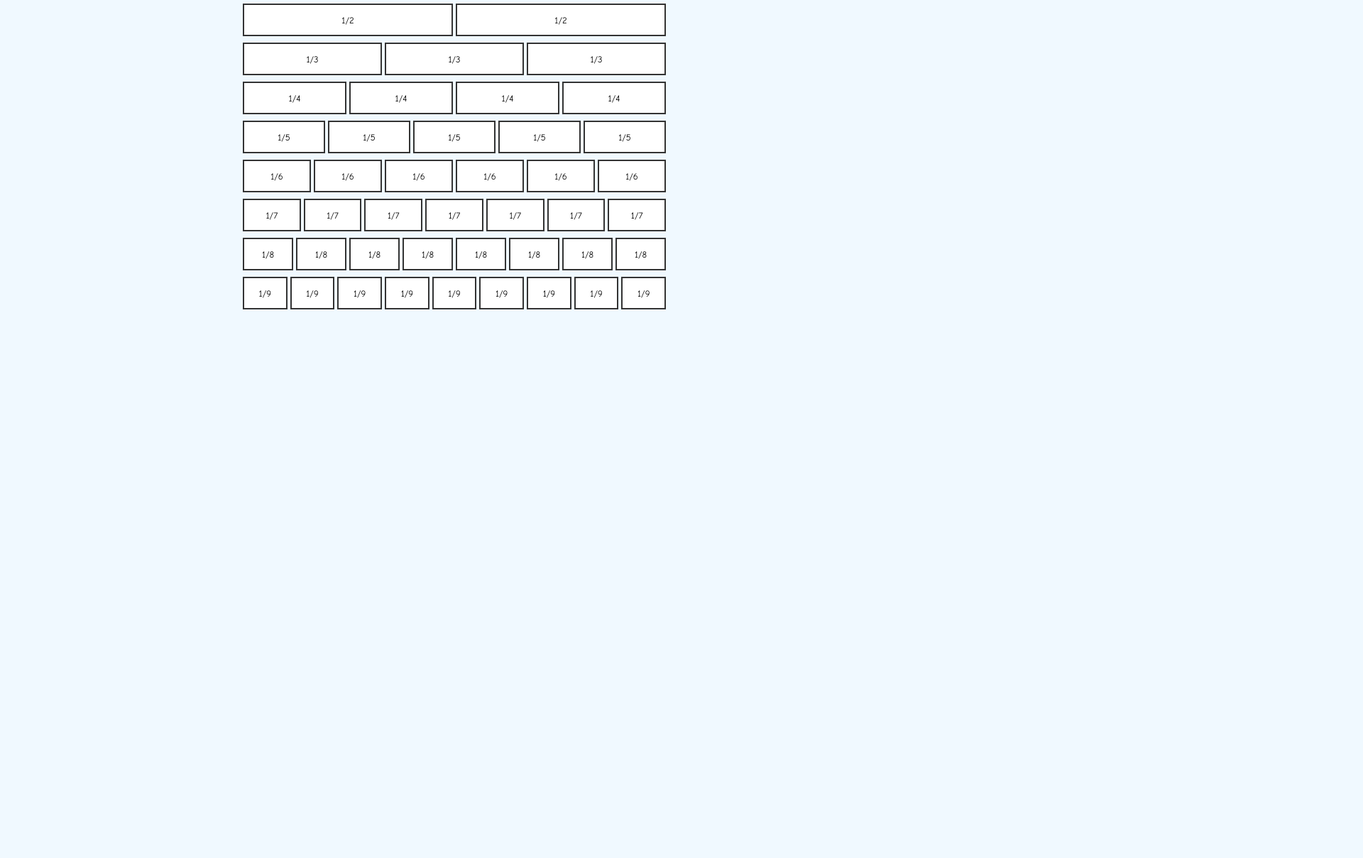
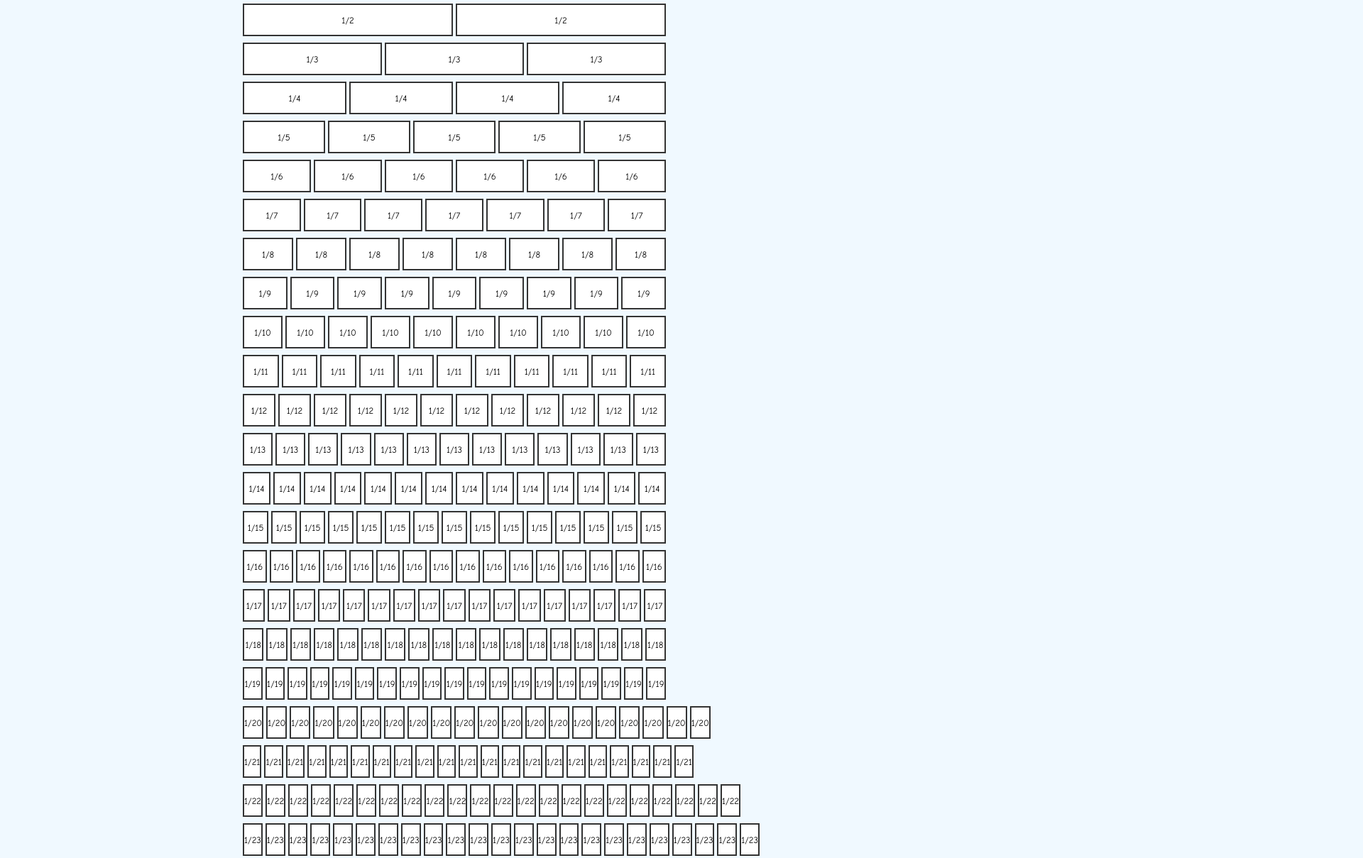
Before and after one commit to MenonDev/CIEGrade3Maths, a plain HTML site: page unitFractions.html in a window 1280 px wide. Shown: the part 347-1556 px from the top of the page at 71% size, 1920 px wide, since content can reach past the window. Before the commit the page ends 843 px from the top, so only its background shows below. Drawn offline with nearby package versions, Linux system fonts and the light colour scheme.

Commit message:
Update unitFractions.html

```diff
--- a/unitFractions.html
+++ b/unitFractions.html
@@ -171,7 +171,7 @@
         }
 
         function generateUniqueProblem() {
-            const denominators = [4, 6, 8, 9, 10, 12];
+            const denominators = [4, 6, 8, 9, 10, 12, 20, 30, 40, 50, 60, 70, 80, 90, 100, 14, 16, 18, 26, 32, 38, 36];
             let denominator, numerator, problemString;
 
             do {
```
